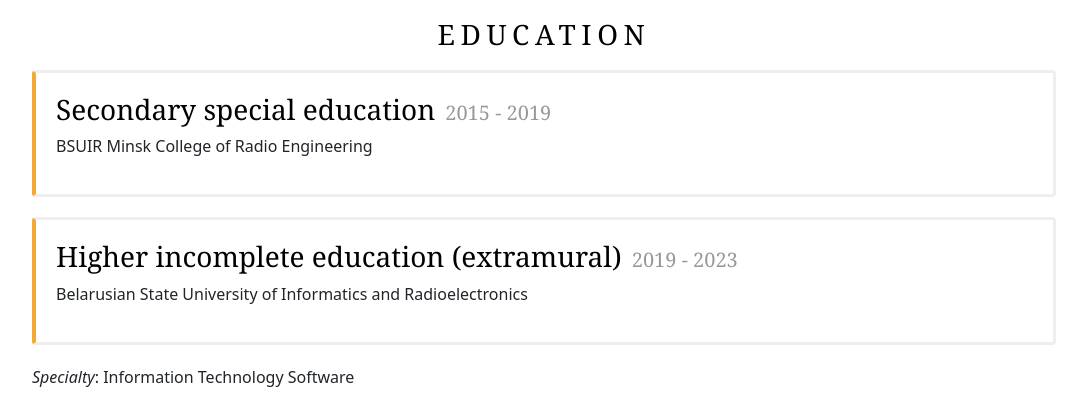
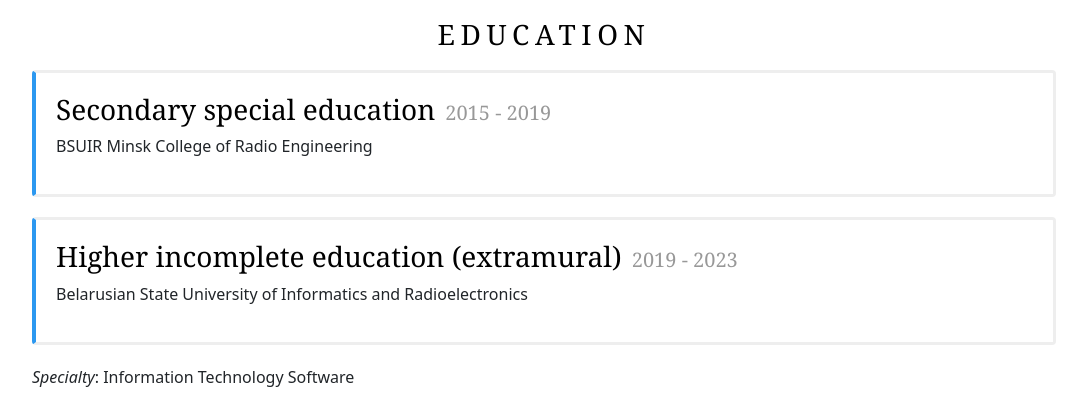
Before and after one commit to agnusha/cv, a React (Create React App) app in the folder cv-app/: page / in a window 1280 px wide. Shown: the part 2879-3274 px from the top of the page, without its empty margins (96-1183 px from the left). Built offline with nearby package versions, Linux system fonts and the light colour scheme.

Commit message:
introduce $blue var

```diff
--- a/cv-app/src/App.scss
+++ b/cv-app/src/App.scss
@@ -2,6 +2,7 @@
 
 $red-color: #ff2143;
 $grey-block: #f2f3f7;
+$blue: #2c98f0;
 
 
 html,
@@ -304,7 +305,7 @@
           display: block;
           width: 40px;
           height: 40px;
-          background: #2c98f0;
+          background: $blue;
           -webkit-border-radius: 50%;
           -moz-border-radius: 50%;
           -ms-border-radius: 50%;
@@ -341,11 +342,11 @@
   }
 
   .block-roles-blue {
-    border-left-color: #2c98f0;
+    border-left-color: $blue;
   }
 
-  .block-education-orange {
-    border-left-color: #f3a837;
+  .block-education {
+    border-left-color: $blue;
   }
 
   .block-code-picture {
--- a/cv-app/src/pages/MainPage/MainPage.tsx
+++ b/cv-app/src/pages/MainPage/MainPage.tsx
@@ -315,14 +315,14 @@
 
         <section className="content-section my-5">
           <h2 className="h2-heading">Education</h2>
-          <div className="block-education-orange block-bordered">
+          <div className="block-education block-bordered">
             <h3>
               Secondary special education
               <span className="grey-span">2015 - 2019</span>
             </h3>
             <p>BSUIR Minsk College of Radio Engineering</p>
           </div>
-          <div className="block-education-orange block-bordered">
+          <div className="block-education block-bordered">
             <h3>
               Higher incomplete education (extramural)
               <span className="grey-span">2019 - 2023</span>
```
